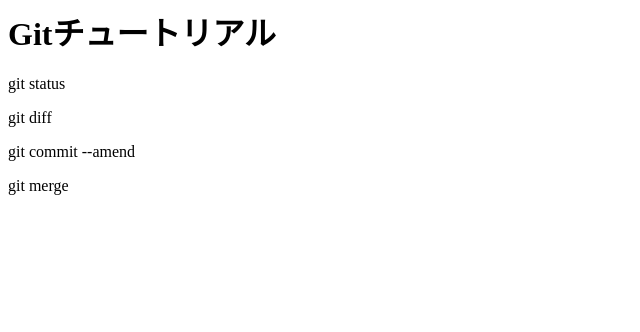
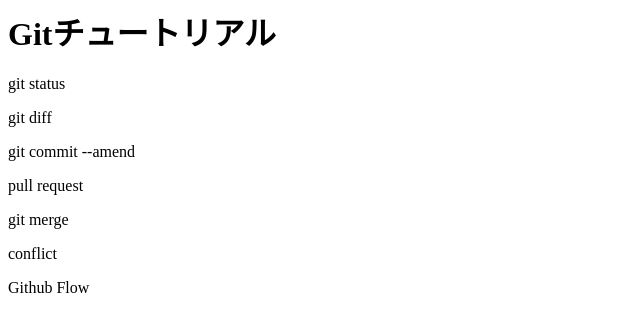
Before and after one commit to mashroom-git/git_tutorial, a plain HTML site: page index.html in a window 1280 px wide. Shown: the whole page, without its empty margins (0-640 px from the left). Drawn offline with Linux system fonts and the light colour scheme.

Commit message:
GitHub Flow を追記

```diff
--- a/index.html
+++ b/index.html
@@ -2,4 +2,7 @@
 <p>git status</p>
 <p>git diff</p>
 <p>git commit --amend</p>
+<p>pull request</p>
 <p>git merge</p>
+<p>conflict</p>
+<p>Github Flow</p>
```
